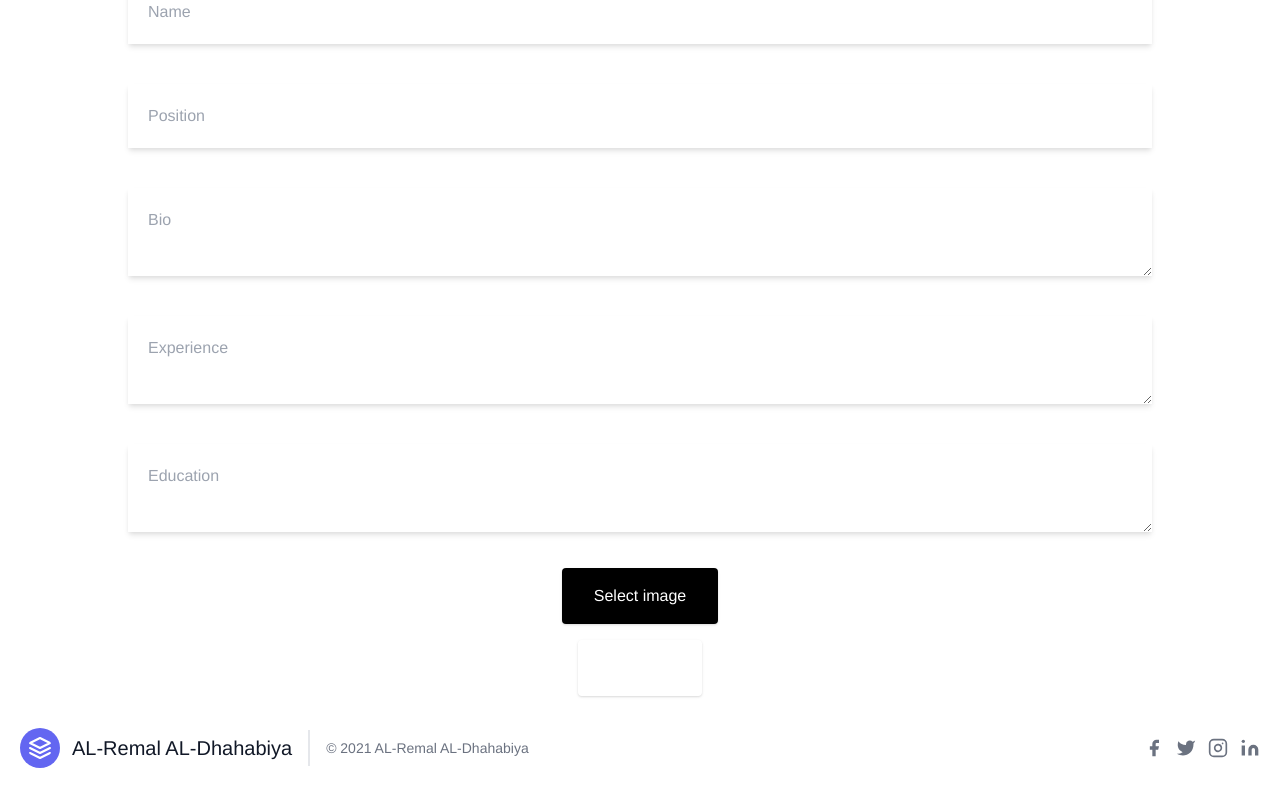
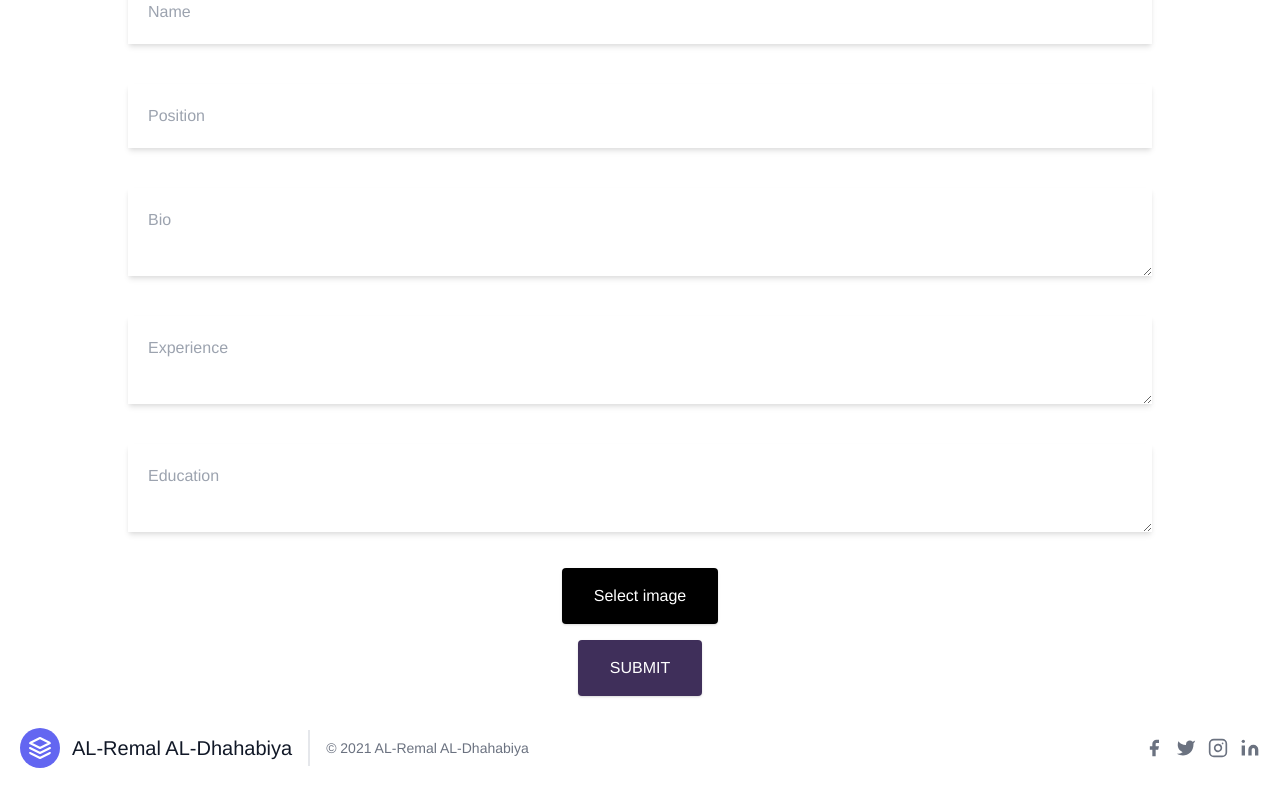
Before and after one commit to husseinTalal2/remal, a Next.js app: page /admin/addmember in a window 1280 px wide. Shown: the part 920-1720 px from the top of the page. Built offline with nearby package versions, Linux system fonts and the light colour scheme.

Commit message:
some styling

```diff
--- a/styles/Home.css
+++ b/styles/Home.css
@@ -32,3 +32,11 @@ body{
 #imgs-input {
   display: none;
 }
+
+.submit-btn {
+  background-color: #3F2F5A;
+  color: white;
+}
+.submit-btn:hover {
+  background-color: #A374C5;
+}
```
